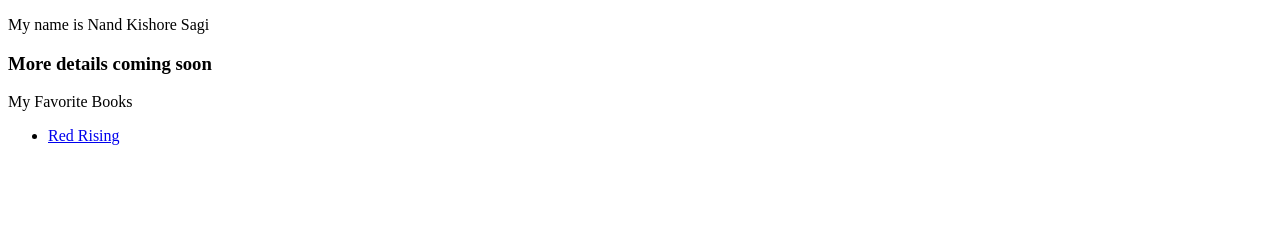
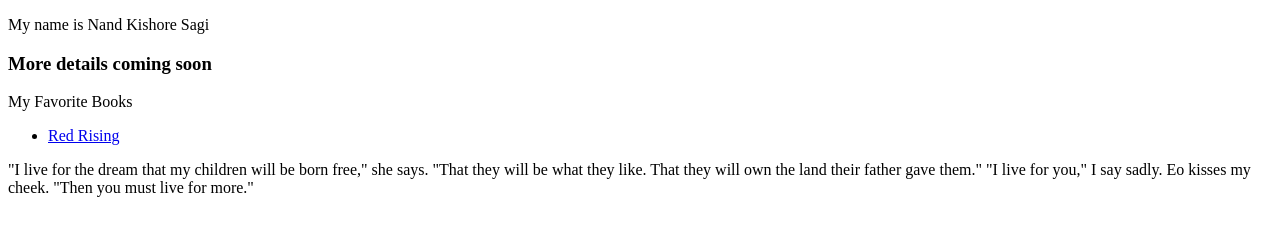
Before and after one commit to SagiNandKishore/SagiNandKishore.github.io, a plain HTML site: page index.html in a window 1280 px wide. Drawn offline with Linux system fonts and the light colour scheme.

Commit message:
Initial commit

```diff
--- a/index.html
+++ b/index.html
@@ -13,6 +13,12 @@
     <ul>
       <li><a href="https://www.goodreads.com/book/show/15839976-red-rising">Red Rising</a></li>
     </ul>
+
+    <quote>"I live for the dream that my children will be born free," she says. "That they will be what they like. That they will own the land their father gave them."
+
+      "I live for you," I say sadly.
+
+      Eo kisses my cheek. "Then you must live for more."</quote>
 </body>
 
 </html>
```
